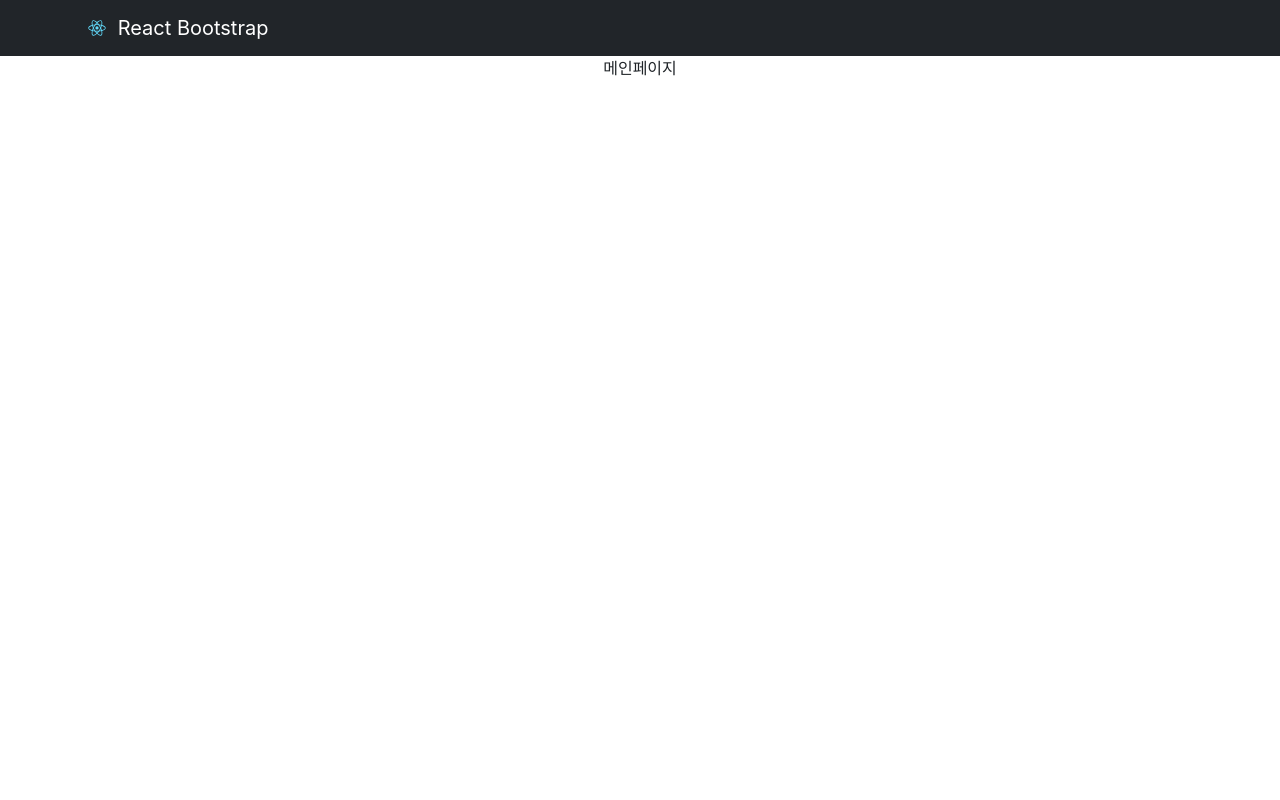
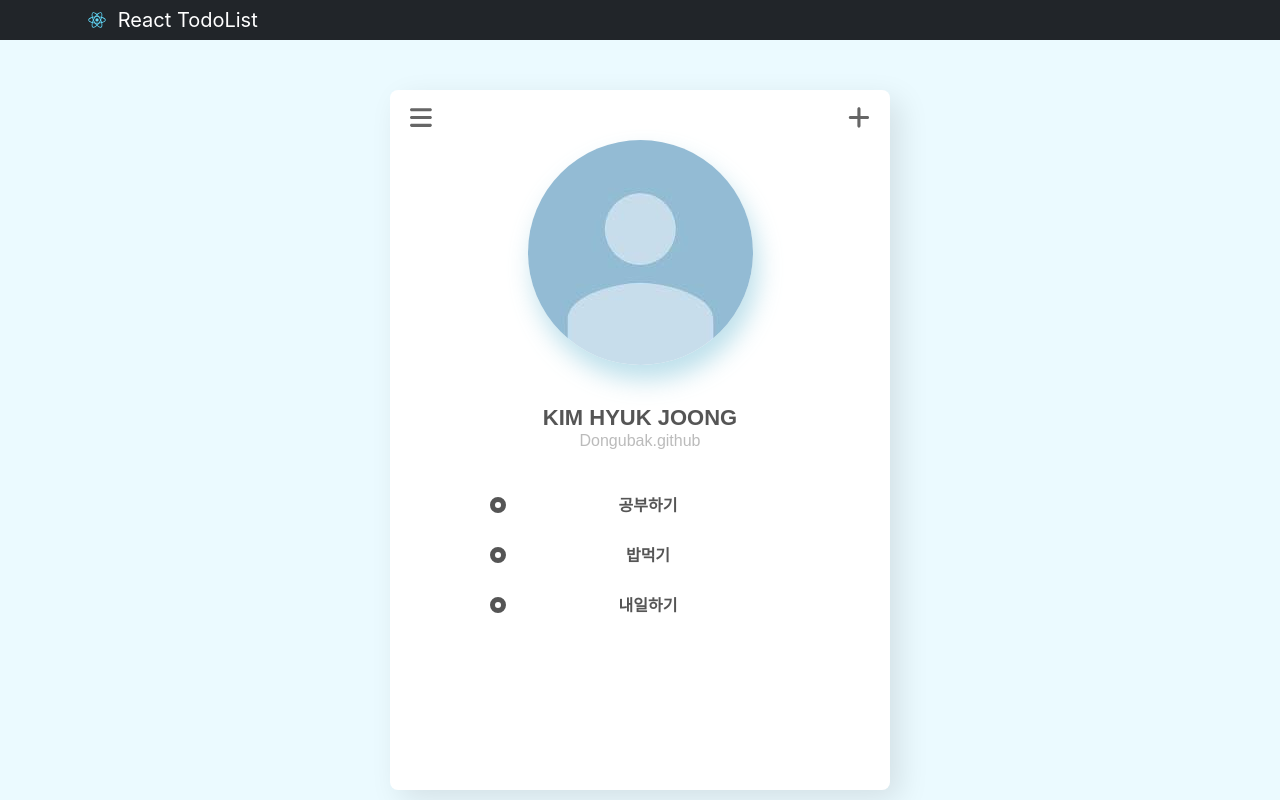
Before and after one commit to Dongubak/todo, a React (Create React App) app: page / in a window 1280 px wide. Built offline with nearby package versions, Linux system fonts and the light colour scheme.

Commit message:
몇가지 디자인 구현
어제 꺼

```diff
--- a/public/index.html
+++ b/public/index.html
@@ -26,9 +26,10 @@
       href="https://cdn.jsdelivr.net/npm/bootstrap@5.1.3/dist/css/bootstrap.min.css"
       integrity="sha384-1BmE4kWBq78iYhFldvKuhfTAU6auU8tT94WrHftjDbrCEXSU1oBoqyl2QvZ6jIW3"
       crossorigin="anonymous"
-  />
+    />
     <title>React App</title>
   </head>
+
   <body>
     <noscript>You need to enable JavaScript to run this app.</noscript>
     <div id="root"></div>
@@ -42,5 +43,6 @@
       To begin the development, run `npm start` or `yarn start`.
       To create a production bundle, use `npm run build` or `yarn build`.
     -->
+
   </body>
 </html>
--- a/src/App.js
+++ b/src/App.js
@@ -1,10 +1,15 @@
-import React from 'react';
+import React, { useState } from 'react';
 import logo from './logo.svg';
 import './App.scss';
 import './App.css';
 import { Navbar, Container, Nav } from 'react-bootstrap';
-import { Route, Link, Switch, Router } from 'react-router-dom'
+import { Route, Link, Switch, Router, useHistory, useParams } from 'react-router-dom'
+import data from './data.js';
+import profileImg from './기본프로필이미지.jfif';
+import { faBars, faPlus, faCircleDot } from '@fortawesome/free-solid-svg-icons';
+import { FontAwesomeIcon } from "@fortawesome/react-fontawesome";
 function App() {
+  let [todos, todosEdit] = React.useState(data);
   return (
     <div className="App">
       <Navbar bg="dark" variant="dark">
@@ -12,35 +17,90 @@ function App() {
           <Navbar.Brand href="#home">
             <img
               alt=""
-              src={ logo }
+              src={logo}
               width="30"
               height="30"
               className="d-inline-block align-top"
             />{' '}
-          React Bootstrap
+          React TodoList
           </Navbar.Brand>
         </Container>
       </Navbar>
       <Switch>
+        <Route path="/Upload">
+          <Upload></Upload>
+        </Route>
+        <Route path="/detail/:id">
+          <Detail></Detail>
+        </Route>
         <Route path="/">
-          <Main></Main>
-        </Route>
-        <Route path="/Upload">
-
-        </Route>
-        <Route path="/:detail">
-
+          <Main todos={ todos }>
+          </Main>
         </Route>
       </Switch>
-
     </div>
   );
 }
 
 function Main(props) {
+  let history = useHistory();
+  return(
+    <>
+      <div className="container_main">
+        <nav className="nav">
+          <FontAwesomeIcon icon={ faBars }/>
+          <FontAwesomeIcon icon={ faPlus } />
+        </nav>
+
+        <section className="profile_img">
+          <img src={ profileImg }>
+          </img>
+        </section>
+        <section className="profile_info">
+          <h2 style={ { margin: 0 } }>
+            KIM HYUK JOONG
+          </h2>
+          <p style={ { margin: 0 } }>
+            Dongubak.github
+          </p>
+        </section>
+
+        <main className="todos">
+          {
+            props.todos.map( e => {
+              return(
+                <div className="element" onClick={ () => {
+                  history.push(`/detail/${ e.id }`)
+                } }>
+                  <div className="circle">
+                    <FontAwesomeIcon icon={ faCircleDot } />
+                  </div>
+                  <div className="content">
+                    { e.content }
+                  </div>
+                </div>
+              )
+            })
+          }
+        </main>
+      </div>
+    </>
+  )
+}
+
+function Upload(props) {
   return(
     <div>
-      메인페이지
+      업로드 페이지
+    </div>
+  )
+}
+
+function Detail(props) {
+  let { id } = useParams();
+  return(
+    <div className="detail">
+
     </div>
   )
 }
--- a/src/App.scss
+++ b/src/App.scss
@@ -1 +1,111 @@
 @import './App.css';
+
+$skyblue : #ebfaff;
+$skyblueBoxShadowing : 5px 15px 25px rgba(173, 216, 230, 0.8);
+$defaultBoxShadowing: 10px 10px 30px rgba(0, 0, 0, 0.1);
+$fontAwesomeColor: #666;
+$h2FontColor: #555;
+$pFontColor: #bbb;
+p {
+    margin: 0;
+}
+
+@mixin Flex($direction, $align, $justify) {
+    display: flex;
+    flex-direction: $direction;
+    align-items: $align;
+    justify-content: $justify;
+}
+
+@mixin WH($width, $height) {
+    width: $width;
+    height: $height;
+    border: 1px solid;
+}
+
+.navbar {
+    height: 5vh;
+}
+
+.App {
+    background: #ebfaff;
+    height: 100vh;
+}
+
+.container_main {
+    margin: 0 auto;
+    border: 1px solid;
+    @include WH(500px, 700px);
+    border-radius: 8px;
+    margin-top: 50px;
+    background: white;
+    box-shadow: $defaultBoxShadowing;
+    border: none;
+}
+
+.nav {
+
+    height: 50px;
+    display: flex;
+    justify-content: space-between;
+    align-items: center;
+    padding: 15px 20px 10px 20px;
+
+    svg {
+        font-size: 25px;
+        color: #666;
+    }
+}
+
+.profile_img img {
+    border-radius: 50%;
+    box-shadow: $skyblueBoxShadowing;
+}
+
+.profile_info {
+    margin-top: 15px;
+    height: 100px;
+    @include Flex(column, center, center);
+    h2 {
+        font-family: Arial, Helvetica, sans-serif;
+        font-weight: bold;
+        color: #555;
+        font-size: 22px;
+        line-height: 1;
+    }
+
+    p {
+        font-family: Arial, Helvetica, sans-serif;
+        color: #bbb;
+    }
+}
+
+.todos {
+    height: 300px;
+    @include Flex(column, center, flex-start);
+    .element {
+        @include Flex(row, flex-start, space-around);
+        width: 400px;
+        padding: 10px 50px;
+        border-radius: 15px;
+        margin: 3px;
+        .circle {
+            color: #555;
+        }
+        .content {
+            color: #555;
+            width: 100%;
+            font-family:Georgia, 'Times New Roman', Times, serif;
+            font-weight: bold;
+        }
+    }
+}
+
+
+
+.detail {
+    border: 1px solid black;
+    width: 100px;
+    height: 100px;
+
+}
--- /dev/null
+++ b/src/data.js
@@ -0,0 +1,17 @@
+export default [
+    {
+        id: 0,
+        content: '공부하기',
+        completed: false,
+    },
+    {
+        id: 1,
+        content: '밥먹기',
+        completed: false,
+    },
+    {
+        id: 2,
+        content: '내일하기',
+        completed: false,
+    }
+];
```
Also changed, not shown: src/기본프로필이미지.jfif (added).
